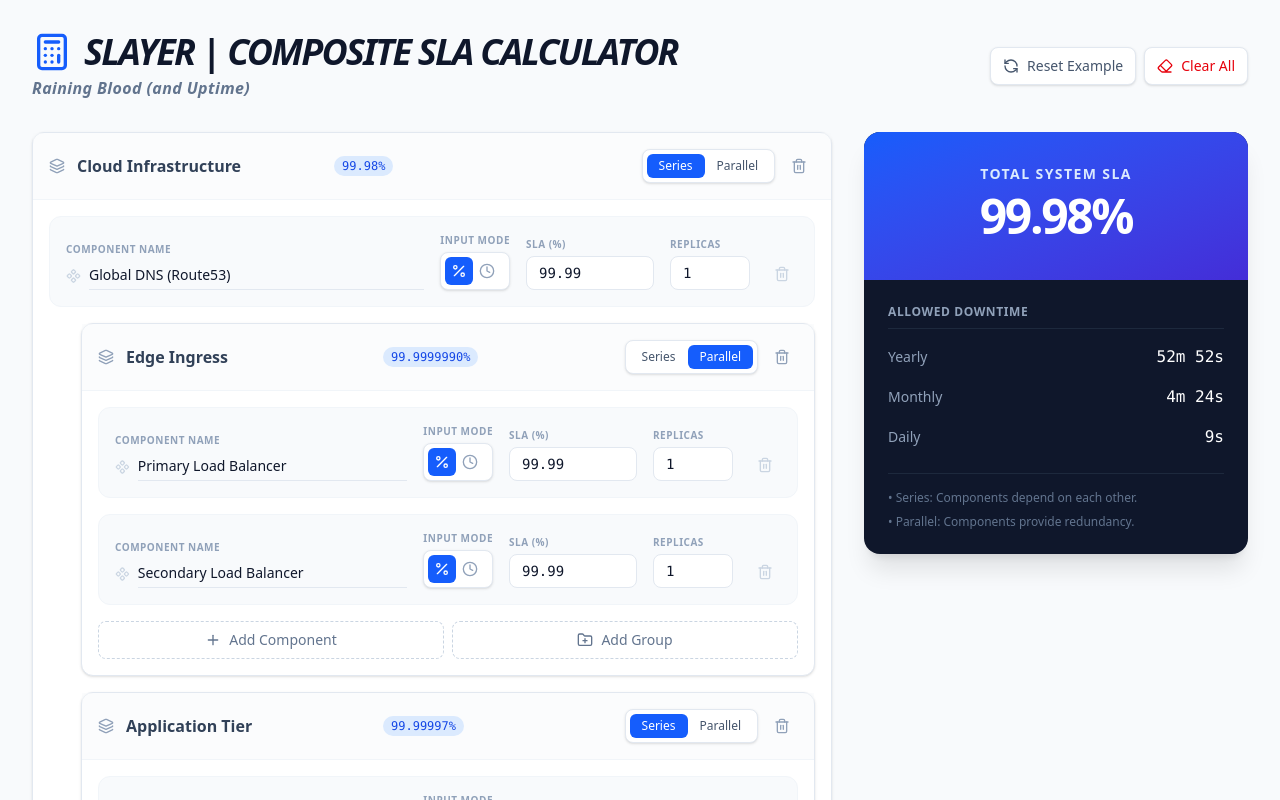
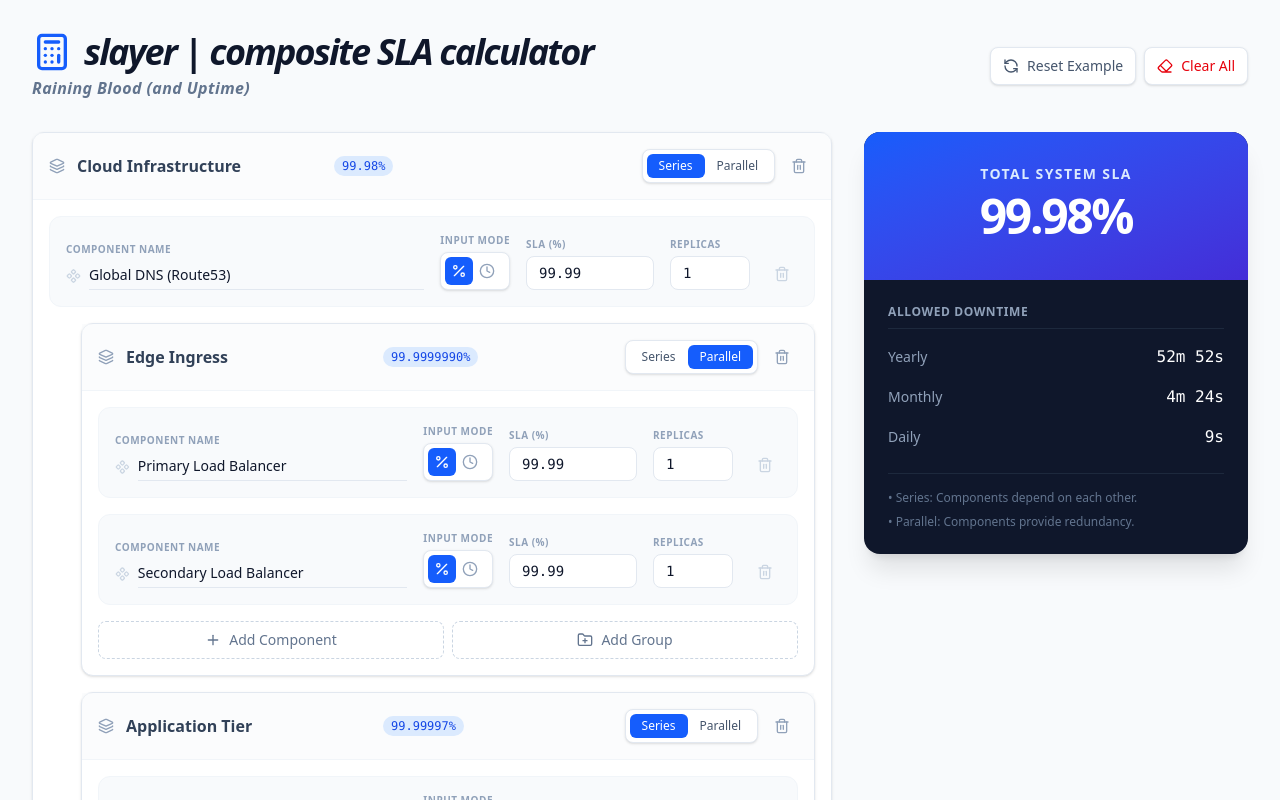
Before and after one commit to mrueg/slayer, a Next.js app: page / in a window 1280 px wide. Shown: the top 800 px of the page. Built offline with nearby package versions, Linux system fonts and the light colour scheme.

Commit message:
ui: remove uppercase styling from header title

```diff
--- a/src/app/page.tsx
+++ b/src/app/page.tsx
@@ -380,7 +380,7 @@ export default function SLACalculator() {
       <div className="max-w-7xl mx-auto">
         <header className="mb-8 flex flex-col md:flex-row md:items-center justify-between gap-4">
           <div>
-            <h1 className="text-4xl font-black tracking-tighter text-slate-900 flex items-center gap-3 uppercase italic">
+            <h1 className="text-4xl font-black tracking-tighter text-slate-900 flex items-center gap-3 italic">
               <Calculator className="w-10 h-10 text-blue-600" />
               slayer | composite SLA calculator
             </h1>
```
